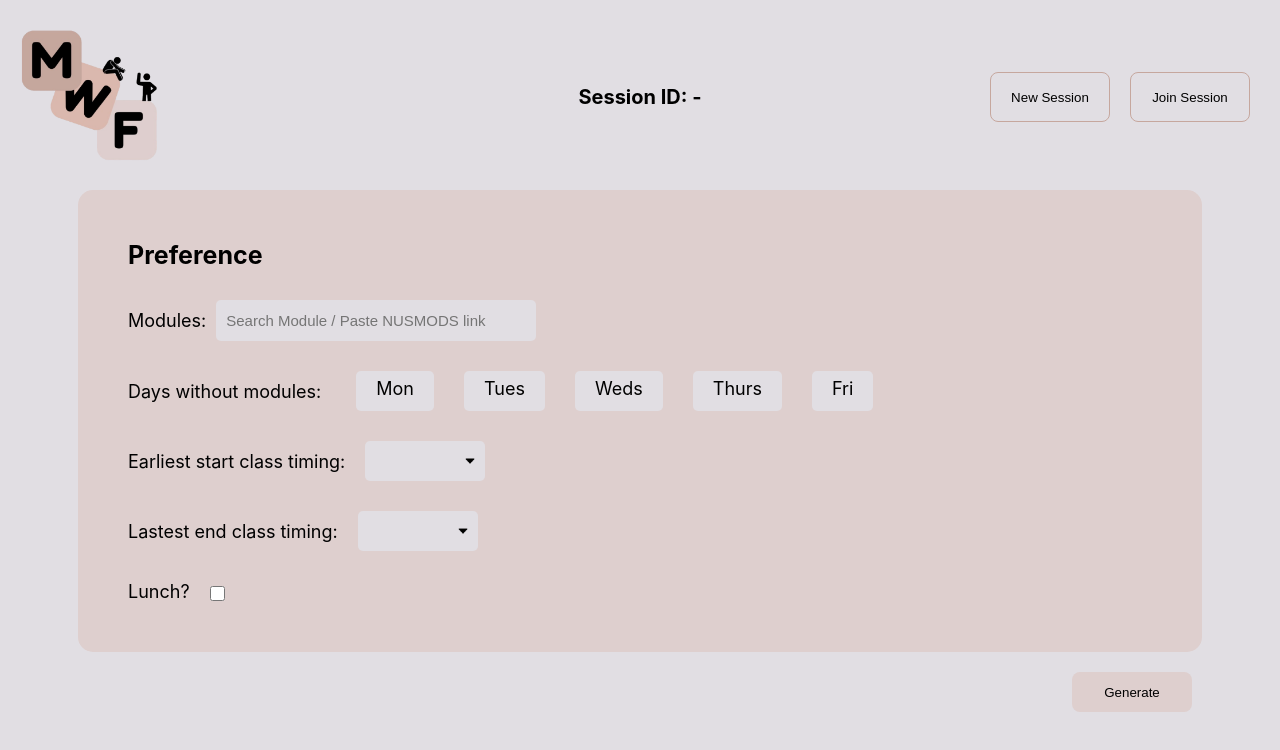
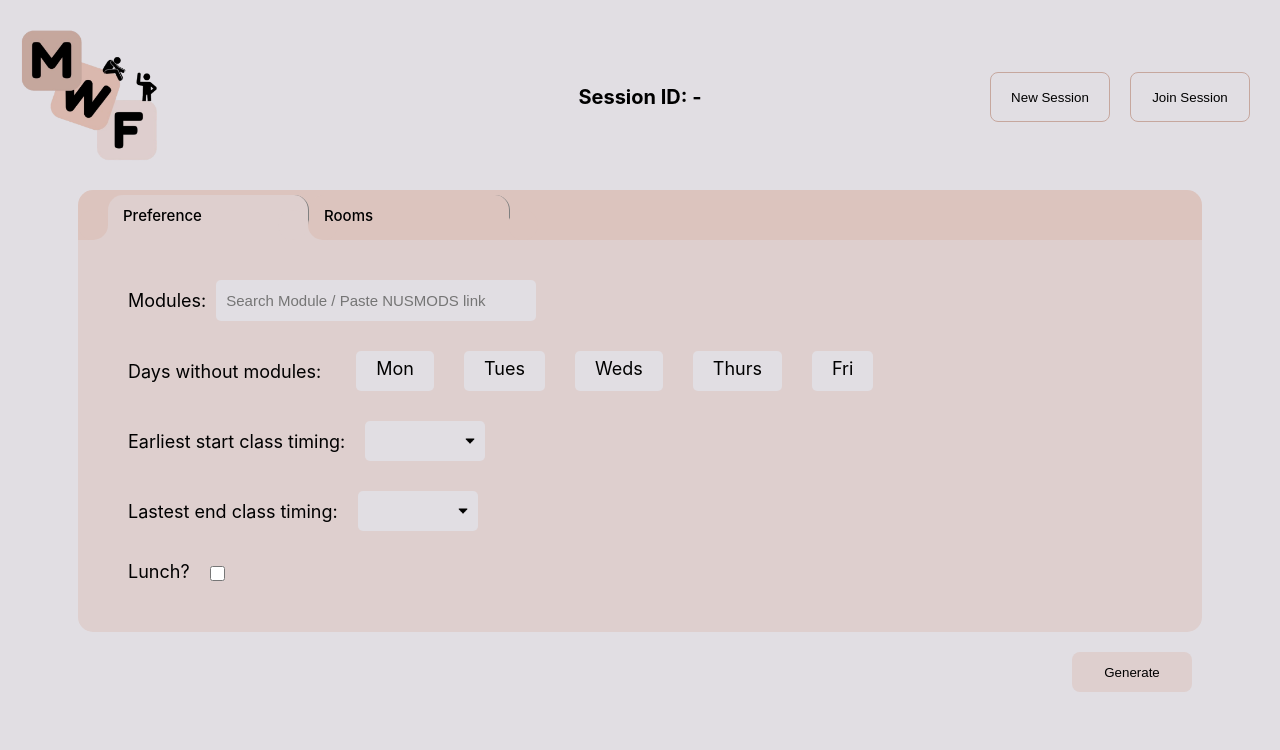
Before and after one commit to wongwh2002/ModsWithFriends, a React (Create React App) app in the folder modwithfriends/: page /session in a window 1280 px wide. Shown: the top 750 px of the page. Built offline with nearby package versions, Linux system fonts and the light colour scheme.

Commit message:
Create tabs for rooms and preference

```diff
--- a/modwithfriends/src/JoinSessionOverlay.js
+++ b/modwithfriends/src/JoinSessionOverlay.js
@@ -36,7 +36,7 @@ function JoinSessionOverlay({setJoinSession, setBody}) {
         </div>
         <div className='form'>
           <p className={password ? 'filled fill' : 'fill'}>Password</p>
-          <input className='input' value={password} onChange={(e) => {setPassword(e.target.value)}}></input>
+          <input className='input' type="password" value={password} onChange={(e) => {setPassword(e.target.value)}}></input>
         </div>
         <Link to='/session' className='link'>
           <div className='create-session'>
--- a/modwithfriends/src/NewSessionOverlay.js
+++ b/modwithfriends/src/NewSessionOverlay.js
@@ -34,7 +34,7 @@ function NewSessionOverlay({setBody, setCreateSession}) {
         </div>
         <div className='form'>
           <p className={password ? 'filled fill' : 'fill'}>Password</p>
-          <input className='input' value={password} onChange={(e) => {setPassword(e.target.value)}}></input>
+          <input className='input' type="password" value={password} onChange={(e) => {setPassword(e.target.value)}}></input>
         </div>
         <Link to='/session' className='link'>
           <div className='create-session'>
--- a/modwithfriends/src/Preference.css
+++ b/modwithfriends/src/Preference.css
@@ -9,16 +9,110 @@ div.preference-overall {
 
 div.preference-wrapper {
   display: flex;
+  flex-direction: column;
+  align-items: center;
+}
+
+div.tabs {
+  width: calc(80vw + 40px);
+  padding: 0 30px;
+  height: 50px;
+  border-radius: 15px 15px 0 0;
+  background-color: #DCC4BE;
+  display: flex;
   flex-direction: row;
-  justify-content: center;
+  align-items: end;
+  justify-content: start;
+}
+
+div.ctranslate-1 {
+  transform: translateX(-30px);
+}
+
+div.ctranslate-2 {
+  transform: translateX(200px);
+}
+
+div.ctranslate-3 {
+  transform: translateX(170px);
+}
+
+div.ctranslate-4 {
+  transform: translateX(400px);
+}
+
+div.stranslate-1 {
+  transform: translateX(-15px);
+}
+
+div.stranslate-2 {
+  transform: translateX(200px);
+}
+
+div.stranslate-3 {
+  transform: translateX(185px);
+}
+
+div.stranslate-4 {
+  transform: translateX(400px);
+}
+
+div.circle {
+  background-color: #DCC4BE;
+  position: absolute;
+  height: 30px;
+  width: 30px;
+  border-radius: 15px;
+}
+
+div.square {
+  background-color: #DECFCE;
+  position: absolute;
+  height: 15px;
+  width: 15px;
+}
+
+div.mask-light {
+  background-color: #DECFCE;
+}
+
+div.mask-dark {
+  background-color: #DCC4BE;
+}
+
+div.tab {
+  height: 45px;
+  width: 200px;
+  border-radius: 15px 15px 0 0;
+  background-color: #DECFCE;
+  display: flex;
+  align-items: end;
+  border-right: 1px solid grey;
+}
+
+div.tab:hover {
+  cursor: pointer;
+}
+
+div.inactive {
+  background-color: #DCC4BE;
+}
+
+p.preference, p.rooms {
+  padding: 15px;
+  margin: 0;
+  font-weight:500;
+  font-size: 15px;
+  z-index: 10;
 }
 
 div.preference-body {
   width: 80vw;
   /*border: 1px solid #C6A79E;*/
   background-color: #DECFCE;
-  border-radius: 15px;
+  border-radius: 0 0 15px 15px;
   padding: 50px;
+  padding-top: 10px;
   display: flex;
   flex-direction: column;
 }
@@ -33,7 +127,7 @@ div.add-modules {
   display: flex;
   flex-direction: row;
   align-items: center;
-  width: 70vw;
+  width: 80vw;
   flex-wrap: wrap;
   row-gap: 20px;
 }
--- a/modwithfriends/src/Preference.js
+++ b/modwithfriends/src/Preference.js
@@ -38,6 +38,8 @@ function Preference() {
   const [lunchEnd, setLunchEnd] = useState(null);
   const [clickDuration, setClickDuration] = useState(false);
   const [duration, setDuration] = useState("");
+
+  const [isPreference, setIsPreference] = useState(true);
 
   const timeOptions = ['8:00AM', '9:00AM', '10:00AM', '11:00AM', '12:00PM', '1:00PM',
     '2:00PM', '3:00PM', '4:00PM', '5:00PM', '6:00PM'];
@@ -160,8 +162,23 @@ function Preference() {
   return (
     <div className='preference-overall'>
       <div className='preference-wrapper'>
+        <div className='tabs'>
+          <div className={isPreference ? 'stranslate-1 square' : 'mask-dark stranslate-1 square'}></div>
+          <div className='ctranslate-1 circle'></div>
+          <div className='stranslate-2 square'></div>
+          <div className={isPreference ? 'ctranslate-2 circle' : 'mask-dark ctranslate-1 circle'}></div>
+          <div className='stranslate-3 square'></div>
+          <div className={isPreference ? 'mask-light ctranslate-3 circle' : 'ctranslate-3 circle'}></div>
+          <div className={isPreference ? 'mask-dark stranslate-4 square' : 'stranslate-4 square'}></div>
+          <div className='ctranslate-4 circle'></div>
+          <div className={isPreference? 'tab' : 'inactive tab'} onClick={() => setIsPreference(true)}>
+            <p className='preference'>Preference</p>
+          </div>
+          <div className={isPreference ? 'inactive tab' : 'tab'} onClick={() => setIsPreference(false)}>
+            <p className='rooms'>Rooms</p>
+          </div>
+        </div>
         <div className='preference-body'>
-          <p className='title text'>Preference</p>
           <div className='add-modules'>
             <p className='module text'>Modules: </p>
             <div className='dropdown-container' ref={dropDownRef}>
```
